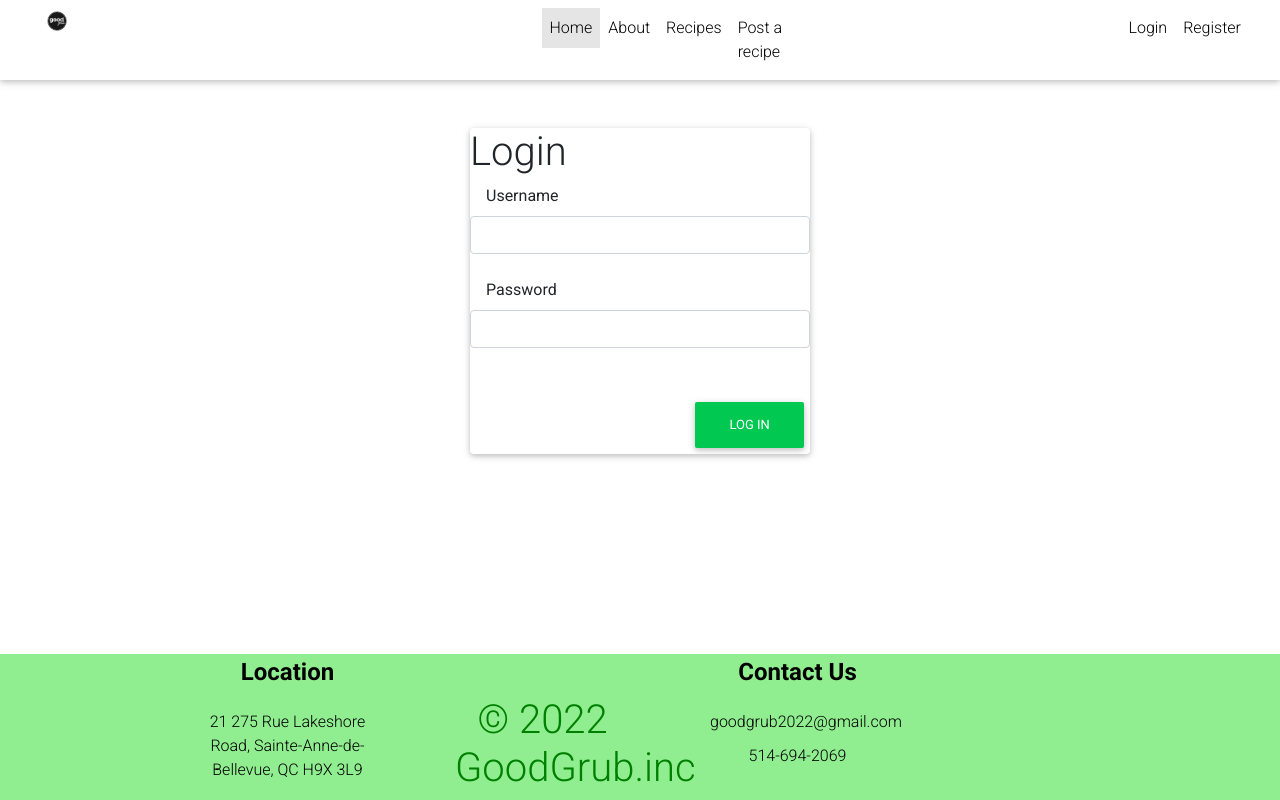
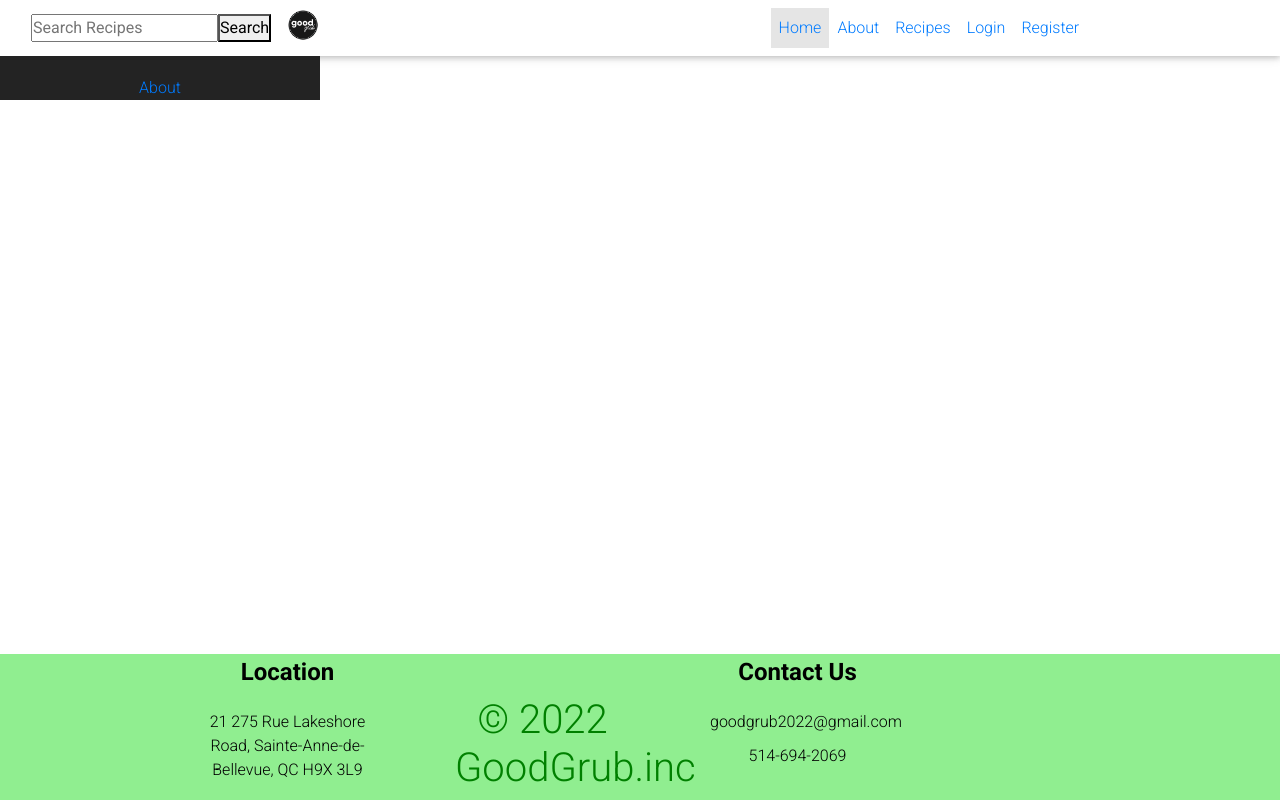
Before and after one commit to brenzlr/GoodGrub, a React (Create React App) app: page /account in a window 1280 px wide. Before the commit this address led to /. Built offline with nearby package versions, Linux system fonts and the light colour scheme.

Commit message:
Added Login Auth & Search Funtionality

```diff
--- a/src/App.js
+++ b/src/App.js
@@ -13,6 +13,9 @@ import Login from "pages/Login";
 import Register from "pages/Register";
 import RecipeDetails from "pages/RecipeDetails";
 import PostRecipe from "pages/PostRecipe";
+import { LogoutButton } from "components/LogoutButton";
+import Account from "pages/Account";
+
 
 export const LoggedInContext = React.createContext({
   isLoggedIn: false,
@@ -28,17 +31,14 @@ function App() {
       <LoggedInContext.Provider value={loggedInValueToProvide}>
         <Routes>
           <Route path="/" element={<MainLayout />}>
-            {isLoggedIn ? (
-              <Route index element={<Home />} />
-            ) : (
-              <Route index element={<LoginForm />} />
-            )}
+            {isLoggedIn ? <Route index element={<Home />} /> : ""}
             <Route path="about" element={<About />} />
             <Route path="recipes" element={<Recipes />} />
             <Route path="recipeDetails" element={<RecipeDetails />} />
             <Route path="postRecipe" element={<PostRecipe />} />
             <Route path="login" element={<Login />} />
             <Route path="register" element={<Register />} />
+            <Route path="account" element={<Account />} />
           </Route>
           <Route path="*" element={<Navigate to="/" Invalid URL />} />
         </Routes>
--- a/src/components/Header.js
+++ b/src/components/Header.js
@@ -14,6 +14,8 @@ import {
   MDBContainer,
   MDBIcon,
 } from "mdb-react-ui-kit";
+import { Link } from "react-router-dom";
+import SearchBar from "./SearchBar";
 
 export function Header() {
   const [isLoggedIn, setIsLoggedIn] = useContext(LoggedInContext);
@@ -22,6 +24,7 @@ export function Header() {
     <header className="">
       <MDBNavbar expand="lg" light bgColor="white" fixed>
         <MDBContainer fluid>
+        <SearchBar/>
           <MDBNavbarToggler
             aria-controls="navbarExample01"
             aria-expanded="false"
@@ -36,35 +39,29 @@ export function Header() {
               </MDBNavbarItem>
               <MDBNavbarItem active className="offset-3">
                 <MDBNavbarLink aria-current="page" href="/">
-                  Home
+                <Link to="/">Home</Link>
                 </MDBNavbarLink>
               </MDBNavbarItem>
               <MDBNavbarItem>
-                <MDBNavbarLink href="/about">About</MDBNavbarLink>
+                <MDBNavbarLink href="/about"><Link to="/about">About</Link></MDBNavbarLink>
               </MDBNavbarItem>
               <MDBNavbarItem>
-                <MDBNavbarLink href="/recipes">Recipes</MDBNavbarLink>
+                <MDBNavbarLink href="/recipes"><Link to="/recipes">Recipes</Link></MDBNavbarLink>
+              </MDBNavbarItem>
+              {isLoggedIn ? <MDBNavbarItem>
+                <MDBNavbarLink href="/postRecipe"><Link to="/postRecipe">Post a Recipe</Link></MDBNavbarLink>
+              </MDBNavbarItem> : ""}
+              {isLoggedIn ? <MDBNavbarItem>
+                <MDBNavbarLink href="/account"><Link to="/account"><Link to="/account">My Account</Link></Link></MDBNavbarLink>
+              </MDBNavbarItem> : ""}
+              <MDBNavbarItem >
+                {isLoggedIn ? <LogoutButton /> : ""}
               </MDBNavbarItem>
               <MDBNavbarItem>
-                <MDBNavbarLink href="/postRecipe">Post a recipe</MDBNavbarLink>
-              </MDBNavbarItem>
-              <MDBNavbarItem className="offset-3">
-                {isLoggedIn ? (
-                  <LogoutButton />
-                ) : (
-                  <>
-                    <MDBNavbarLink href="/login">Login</MDBNavbarLink>
-                  </>
-                )}
+                {isLoggedIn ? "" : <> <MDBNavbarLink href="/login"><Link to="/login">Login</Link></MDBNavbarLink> </> }
               </MDBNavbarItem>
               <MDBNavbarItem>
-                {isLoggedIn ? (
-                  ""
-                ) : (
-                  <>
-                    <MDBNavbarLink href="/register">Register</MDBNavbarLink>
-                  </>
-                )}
+                {isLoggedIn ? "" : <> <MDBNavbarLink href="/register"><Link to="/register">Register</Link></MDBNavbarLink> </> }
               </MDBNavbarItem>
             </MDBNavbarNav>
           </div>
--- a/src/components/LoginForm.js
+++ b/src/components/LoginForm.js
@@ -1,11 +1,12 @@
 import React, { useRef } from "react";
 import { LoggedInContext } from "../App";
-import { Card, Row, Button, Col } from "react-bootstrap";
+import { useNavigate} from "react-router-dom"
 
 export function LoginForm() {
   const [isLoggedIn, setIsLoggedIn] = React.useContext(LoggedInContext);
   const usernameRef = useRef();
   const passwordRef = useRef();
+  const navigate = useNavigate();
 
   const handleSubmit = (event) => {
     event.preventDefault(); // prevent page reload
@@ -25,29 +26,23 @@ export function LoginForm() {
       .then((json) => {
         json.success ? alert("You're logged in") : alert("Try Again");
         json.success ? setIsLoggedIn(true) : setIsLoggedIn(false);
+        if(json.success){
+          navigate("/");
+        }
       });
   };
 
   return (
-    <div className="container">
-      <Col md={{ span: 4, offset: 4 }} className="mt-5">
-        <Card>
-          <h1>Login</h1>
-          <form onSubmit={handleSubmit}>
-            <label htmlFor="username" className="control-label mx-3">Username</label>
-            <br />
-            <input className="form-control" id="username" type="text" ref={usernameRef} required />
-            <br />
-            <label htmlFor="password" className="control-label mx-3">Password</label>
-            <br />
-            <input className="form-control " id="password" type="password" ref={passwordRef} required />
-            <br /> <br />
-            <Button type="submit" className="btn btn-success float-right">
-              Log in
-            </Button>
-          </form>
-        </Card>
-      </Col>
+    <div>
+      <h1>Login</h1>
+      <form onSubmit={handleSubmit}>
+        <label htmlFor="username">Username</label>
+        <input id="username" type="text" ref={usernameRef} required />
+
+        <label htmlFor="password">Password</label>
+        <input id="password" type="password" ref={passwordRef} required />
+        <button type="submit">Log in</button>
+      </form>
     </div>
   );
 }
--- a/src/components/RegisterRecipe.js
+++ b/src/components/RegisterRecipe.js
@@ -7,12 +7,15 @@ import { useState } from "react";
 
 export function RegisterRecipe() {
   //const [isLoggedIn, setIsLoggedIn] = React.useContext(LoggedInContext);
-
-  const timeToMake = useRef();
+  const timeRef = useRef();
+  const recipeNameRef = useRef();
+  const recipeTimeRef = useRef();
   const titleRef = useRef();
-  const description = useRef();
-  const instructions = useRef();
+  const descRef = useRef();
+  const instructRef = useRef();
   const img = useRef();
+  const fileRef = useRef();
+  const ratingRef = useRef();
 
   const handleSubmit = (event) => {
     event.preventDefault(); // prevent page reload
@@ -21,8 +24,8 @@ export function RegisterRecipe() {
     fetch("http://localhost:3001/recipes/register", {
       method: "POST",
       body: JSON.stringify({
-        recipeName: recipeNameRef.current.value,
-        recipeInstruction: recipeInstructionRef.current.value,
+        recipeName: titleRef.current.value,
+        recipeInstruction: instructRef.current.value,
         recipeTime: recipeTimeRef.current.value,
         // rating: recipeRatingRef.current.value, //needs to take from the component
         //picture, gotta see how to do this
@@ -57,10 +60,10 @@ export function RegisterRecipe() {
             </label>
             <input id="title" type="text" ref={titleRef} className="form-control" required />
             <br></br>
-            <label htmlFor="description" className="control-label">
-              Description{" "}
+            <label htmlFor="duration" className="control-label">
+              Duration{" "}
             </label>
-            <input id="description" type="text" ref={descRef} className="form-control" required />
+            <input id="duration" type="text" ref={descRef} className="form-control" required />
             <br></br>
             <label htmlFor="instructions" className="control-label">
               Instructions to replicate{" "}
--- /dev/null
+++ b/src/components/SearchBar.js
@@ -0,0 +1,31 @@
+import React, { useRef } from "react";
+
+function SearchBar(props) {
+  const query = useRef();
+
+  const handleSearch = (event) => {
+    event.preventDefault(); // prevent page reload
+    const queryVal = query.current.value;
+
+    console.log(`http://localhost:3001/recipes?search=${queryVal}`);
+    // to fill in based on callPostBody
+    fetch(`http://localhost:3001/recipes?search=${queryVal}`, { method: "GET" })
+      .then((data) => data.json())
+      .then((json) => alert(JSON.stringify(json)));
+  };
+
+  return (
+    <form onSubmit={handleSearch}>
+      <input
+        type="text"
+        id="search"
+        ref={query}
+        placeholder="Search Recipes"
+        name="resRecipe"
+      />
+      <button type="submit">Search</button>
+    </form>
+  );
+}
+
+export default SearchBar;
--- /dev/null
+++ b/src/components/SideNav.css
@@ -0,0 +1,15 @@
+.sidenav{
+    height: 100%;
+    width: 25%;
+    position: relative;
+    z-index: 1;
+    top: 0;
+    left: 0;
+    background-color:#232323;
+    transition: .5s ease;
+    overflow-x: hidden;
+    padding-top: 20px;
+    display: flex;
+    flex-direction: column;
+    align-items: center;
+}
--- /dev/null
+++ b/src/components/SideNav.js
@@ -0,0 +1,16 @@
+import React from "react";
+import "./SideNav.css";
+import { LoggedInContext } from "App";
+import { Link } from "react-router-dom";
+
+function SideNav(props) {
+    const [isLoggedIn, setIsLoggedIn] = React.useContext(LoggedInContext);
+
+    return (
+        <div className="sidenav">
+            <Link to="/about">About</Link>
+        </div>
+    );
+};
+
+export default SideNav;
--- /dev/null
+++ b/src/pages/Account.js
@@ -0,0 +1,15 @@
+import React from 'react';
+import SideNav from "components/SideNav";
+import { LoggedInContext } from "App";
+
+function Account() {
+  const [isLoggedIn, setIsLoggedIn] = React.useContext(LoggedInContext);
+
+  return (
+    <div>
+      <SideNav/>
+    </div>
+  );
+}
+
+export default Account;
```
